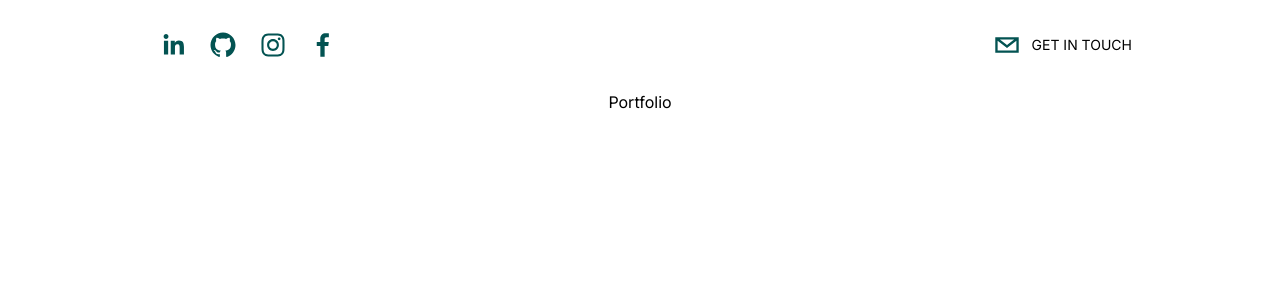
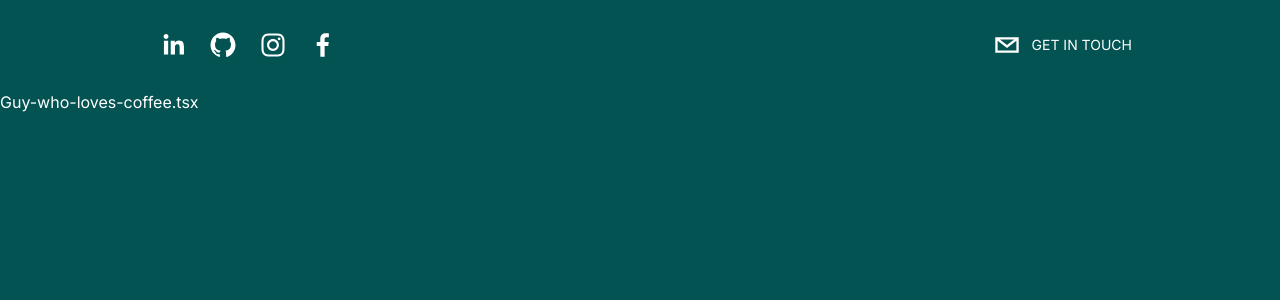
Before and after one commit to Tahir187/my-portfolio-2.0, a Next.js app: page / in a window 1280 px wide. Shown: the top 300 px of the page. Built offline with nearby package versions, Linux system fonts and the light colour scheme.

Commit message:
hero section
started hero section

```diff
--- a/package.json
+++ b/package.json
@@ -13,6 +13,7 @@
     "next": "14.0.4",
     "react": "^18",
     "react-dom": "^18",
+    "react-simple-typewriter": "^5.0.1",
     "react-social-icons": "^6.7.0"
   },
   "devDependencies": {
--- a/src/app/page.tsx
+++ b/src/app/page.tsx
@@ -1,10 +1,24 @@
 import Navbar from "@/components/header/page";
+import Hero from "@/components/hero/page";
 
 export default function Home() {
   return (
-    <>
+    <div className="bg-[#035352] text-white h-screen">
       <Navbar />
-      <h1 className="text-center">Portfolio</h1>
-    </>
+
+      {/* Hero */}
+      <section id="hero">
+        <Hero />
+      </section>
+      {/* About */}
+
+      {/* Exprience */}
+
+      {/* skills */}
+
+      {/* Projects */}
+
+      {/* Contact Me */}
+    </div>
   );
 }
--- a/src/components/header/page.tsx
+++ b/src/components/header/page.tsx
@@ -24,22 +24,22 @@ const Navbar = () => {
       >
         <SocialIcon
           url="https://linkedin.com/in/muhammad-tahir-109b80234/"
-          fgColor="rgb(3, 83, 82)"
+          fgColor="white"
           bgColor="transparent"
         />
         <SocialIcon
           url="https://github.com/Tahir187"
-          fgColor="rgb(3, 83, 82)"
+          fgColor="white"
           bgColor="transparent"
         />
         <SocialIcon
           url="https://instagram.com"
-          fgColor="rgb(3, 83, 82)"
+          fgColor="white"
           bgColor="transparent"
         />
         <SocialIcon
           url="https://facebook.com"
-          fgColor="rgb(3, 83, 82)"
+          fgColor="white"
           bgColor="transparent"
         />
       </motion.div>
@@ -55,17 +55,17 @@ const Navbar = () => {
           scale: 1,
         }}
         transition={{
-          duration: 1,
+          duration: 1.5,
         }}
-        className="flex flex-row items-center text-[rgb(3, 83, 82)]"
+        className="flex flex-row items-center text-white"
       >
         <SocialIcon
           className="cursor-pointer"
           network="email"
-          fgColor="rgb(3, 83, 82)"
+          fgColor="white"
           bgColor="transparent"
         />
-        <p className="uppercase hidden md:inline-flex text-sm text-[rgb(3, 83, 82)]">
+        <p className="uppercase hidden md:inline-flex text-sm text-white">
           Get In Touch
         </p>
       </motion.div>
--- /dev/null
+++ b/src/components/hero/page.tsx
@@ -0,0 +1,35 @@
+"use client";
+import React from "react";
+import { Cursor, useTypewriter } from "react-simple-typewriter";
+
+type Props = {};
+
+const Hero = (props: Props) => {
+  const [text, count] = useTypewriter({
+    words: [
+      "Hi, The Name's Muhammad Tahir",
+      "Guy-who-loves-coffee.tsx",
+      "<ButLovesToCodeMore>",
+      "I'm a TypeScript expert, crafting beautiful code",
+      "JavaScript magician, weaving spells for the web",
+      "CSS artist, making websites look fantastic",
+      "I use Tailwind CSS to create responsive designs",
+      "I love React, creating user-friendly web interfaces",
+      "Node.js pro, taming backend complexities",
+      "MongoDB enthusiast, working magic with data",
+      "Express.js explorer, navigating server routes",
+    ],
+    loop: true,
+    delaySpeed: 2000,
+  });
+  return (
+    <div>
+      <h1>
+        <span>{text}</span>
+        <Cursor cursorColor="#F7AB0A" />
+      </h1>
+    </div>
+  );
+};
+
+export default Hero;
```
Also changed, not shown: 1 other file (tests, documents, lock files or other folders).
